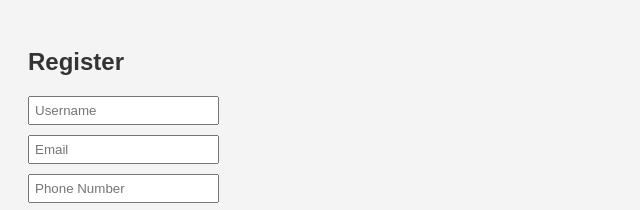
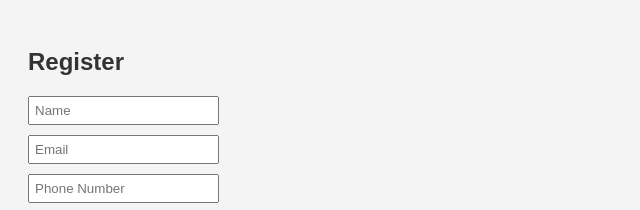
Before and after one commit to VaenderEsternley160/kelompok-8, a plain HTML site: page register.html in a window 1280 px wide. Shown: the top 210 px of the page, 0-640 px from the left. Drawn offline with Linux system fonts and the light colour scheme.

Commit message:
fix: replace placeholder on username input to name

```diff
--- a/register.html
+++ b/register.html
@@ -7,7 +7,7 @@
   </head>
   <body>
     <h2>Register</h2>
-    <input type="text" placeholder="Username" />
+    <input type="text" placeholder="Name" />
     <input type="email" placeholder="Email" />
     <input type="text" placeholder="Phone Number">
     <input type="password" placeholder="Password" />
```
